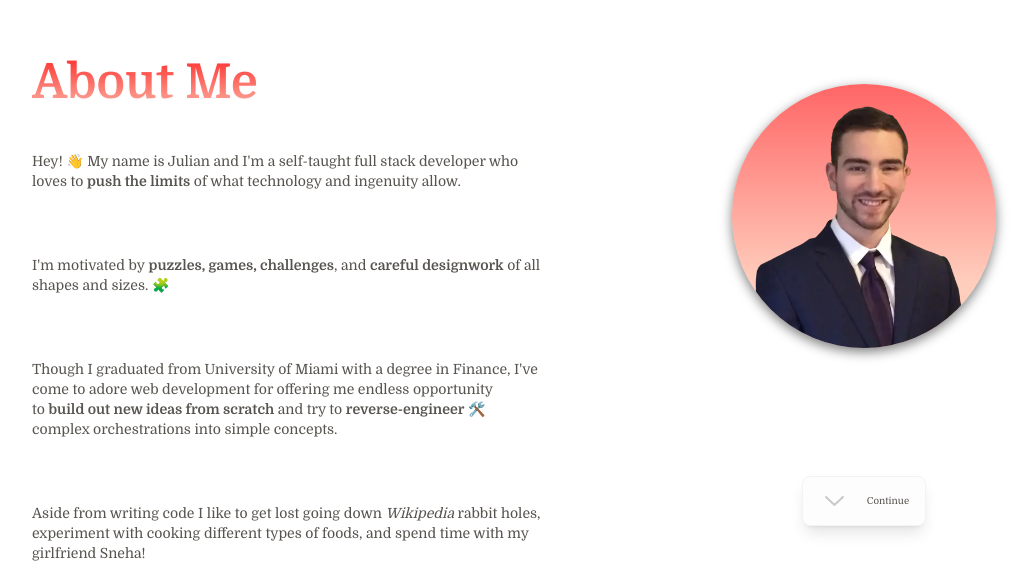
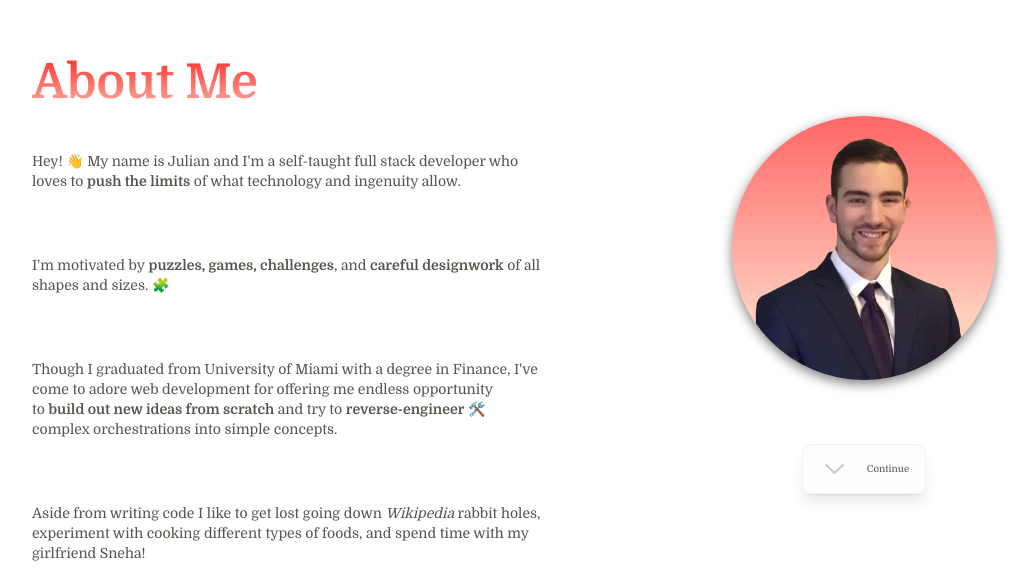
Before and after one commit to julianlk522/portfo, a Next.js app: page / in a window 1280 px wide. Shown: the part 895-1480 px from the top of the page, without its empty margins (32-1066 px from the left). Built offline with nearby package versions, Linux system fonts and the light colour scheme.

Commit message:
fix AboutSpiral overflow issues on sm screen sizes

```diff
--- a/components/About/About.tsx
+++ b/components/About/About.tsx
@@ -1,20 +1,14 @@
 import React, { useEffect, useRef } from 'react'
-import {
-	motion,
-	useInView,
-	useAnimationControls,
-	AnimatePresence,
-} from 'framer-motion'
+import { motion, useInView, AnimatePresence } from 'framer-motion'
+import useWindowDimensions from '../hooks/useWindowDimensions'
 import styles from './About.module.css'
 import PhotoSection from './PhotoSection'
 
 export default function About({ darkMode }) {
+	const { width } = useWindowDimensions()
 	const textContentRef = useRef(null)
 	const containerRef = useRef(null)
 	const containerInView = useInView(containerRef, { amount: 'all' })
-
-	const spiralControls = useAnimationControls()
-	const handControls = useAnimationControls()
 
 	const textVariants = {
 		initial: {},
@@ -57,7 +51,7 @@ export default function About({ darkMode }) {
 		<section
 			ref={containerRef}
 			id='aboutContainer'
-			className='relative h-screen w-screen'
+			className='relative h-screen w-screen overflow-hidden'
 		>
 			<AnimatePresence>
 				{darkMode && (
@@ -76,27 +70,23 @@ export default function About({ darkMode }) {
 
 			<div
 				id='aboutContent'
-				className='relative h-full flex-col items-center justify-center overflow-hidden px-8 pt-24 text-stone-600 dark:text-white sm:px-16 md:flex-row md:pt-0'
+				className='relative h-full flex-col items-center justify-center pt-24 text-stone-600 dark:text-white md:flex-row md:px-16 md:pt-0'
 			>
 				<div
 					ref={textContentRef}
 					id='aboutOverflowContainer'
-					className={`mx-auto flex h-full w-full max-w-7xl flex-col justify-between overflow-y-scroll md:flex-row md:overflow-y-visible ${styles.aboutOverflowContainer}`}
+					className={`mx-auto flex h-full w-full max-w-7xl flex-col justify-between overflow-y-scroll md:flex-row md:overflow-visible ${styles.aboutOverflowContainer}`}
 				>
 					<motion.div
 						id='aboutTextContent'
-						className='relative flex h-auto flex-col items-start justify-center overflow-x-visible rounded-xl text-left text-stone-600 dark:text-white md:max-w-[60%] lg:h-full lg:max-w-lg'
+						className='relative flex h-auto flex-col items-start justify-center rounded-xl px-16 text-left text-stone-600 dark:text-white md:max-w-[60%] md:px-0 lg:h-full lg:max-w-lg'
 						variants={textVariants}
 						initial='initial'
 						whileInView='visible'
 						viewport={{
 							once: true,
 							margin: '0px 100px',
-						}}
-						onAnimationComplete={() => {
-							if (containerInView) {
-								spiralControls.start('visible')
-							}
+							amount: width >= 768 ? 'all' : 'some',
 						}}
 					>
 						<motion.h2
@@ -153,8 +143,6 @@ export default function About({ darkMode }) {
 					</motion.div>
 					<PhotoSection
 						darkMode={darkMode}
-						spiralControls={spiralControls}
-						handControls={handControls}
 						containerInView={containerInView}
 					/>
 				</div>
--- a/components/About/PhotoSection.tsx
+++ b/components/About/PhotoSection.tsx
@@ -1,21 +1,15 @@
 import React, { useRef } from 'react'
-import useWindowDimensions from '../hooks/useWindowDimensions'
 import Image from 'next/image'
-import { motion } from 'framer-motion'
+import { motion, useAnimationControls } from 'framer-motion'
 import portrait from '../../public/portrait.webp'
 import scrollUp from '../../public/scrollUp.webp'
 import AboutSpiral from './AboutSpiral'
 
-function PhotoSection({
-	spiralControls,
-	handControls,
-	containerInView,
-	darkMode,
-}) {
+function PhotoSection({ containerInView, darkMode }) {
 	const scrollDownRef = useRef(null)
 
-	const { width } = useWindowDimensions()
-	const mdScreenOrGreater = width && width >= 768
+	const spiralControls = useAnimationControls()
+	const handControls = useAnimationControls()
 
 	const photoSectionVariants = {
 		initial: {
@@ -66,7 +60,7 @@ function PhotoSection({
 			initial='initial'
 			whileInView='visible'
 			viewport={{
-				amount: mdScreenOrGreater ? 'all' : 'some',
+				amount: 'all',
 				once: true,
 			}}
 			onViewportLeave={() => {
@@ -100,12 +94,12 @@ function PhotoSection({
 			<motion.button
 				ref={scrollDownRef}
 				id='photoSectionScrollDownButton'
-				className='buttonContainer md:mt-32'
+				className='buttonContainer md:mt-16'
 				variants={scrollDownVariants}
 				whileHover={{ scale: 1.25 }}
 				whileTap={{ scale: 1.1 }}
 				onClick={() => {
-					spiralControls.start('hidden')
+					spiralControls.set('hidden')
 					handControls.set('initial')
 					document
 						.getElementById('workContainer')
```
